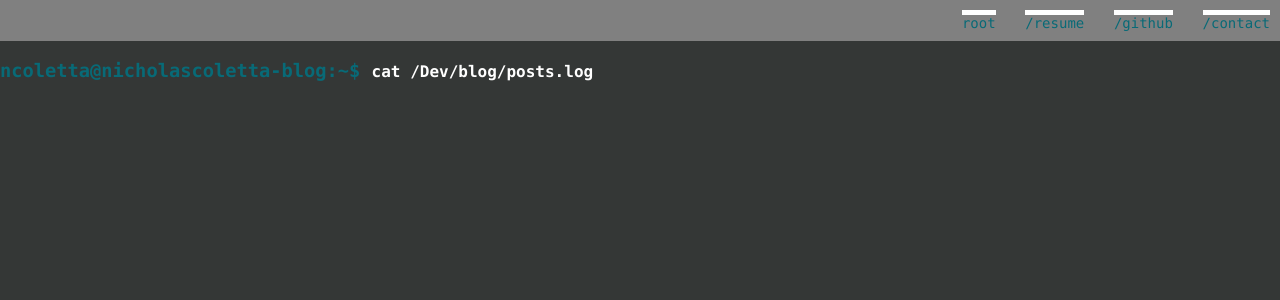
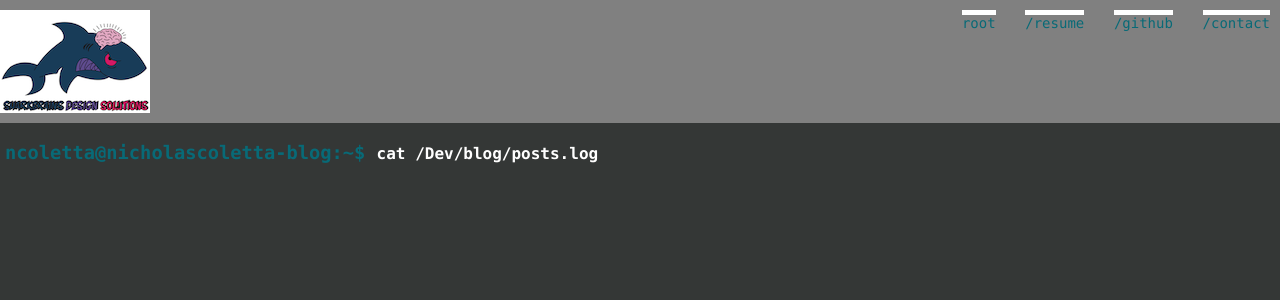
Before and after one commit to statusquonjc46/projects_scripts_tools, a Flask app: page / in a window 1280 px wide. Shown: the top 300 px of the page. Run offline with Flask 2, Linux system fonts and the light colour scheme.

Commit message:
webiste stuff

```diff
--- a/flask/web_app/blog/flaskblog/static/css/main.css
+++ b/flask/web_app/blog/flaskblog/static/css/main.css
@@ -3,6 +3,10 @@ body {
     font-family: Monaco;
     background-color: rgba(52, 55, 54, 1);
     color: rgba(8, 106, 119, 1)
+}
+
+.term-prompt {
+    padding-left: 5px;
 }
 
 .cat-command {
--- a/flask/web_app/blog/flaskblog/templates/base.html
+++ b/flask/web_app/blog/flaskblog/templates/base.html
@@ -13,7 +13,7 @@
         {% block head %} {% endblock %}
     </head>
     <header>
-        <img class="logo" src="">
+        <img class="logo" src="{{ url_for('static', filename='sharklogo.png') }}">
         <div class="navbar">
             <nav>
                 <ul>
--- a/flask/web_app/blog/flaskblog/templates/home.html
+++ b/flask/web_app/blog/flaskblog/templates/home.html
@@ -5,6 +5,6 @@
 {% endblock %}
 
 {% block body %}
-<h3>ncoletta@nicholascoletta-blog:~$ <span class="cat-command">cat /Dev/blog/posts.log</span></h3>
+<h3 class="term-prompt">ncoletta@nicholascoletta-blog:~$ <span class="cat-command">cat /Dev/blog/posts.log</span></h3>
 
 {% endblock %}
```
Also changed, not shown: flask/web_app/blog/flaskblog/images/sharklogo.png (deleted), flask/web_app/blog/flaskblog/static/sharklogo.png (added).
